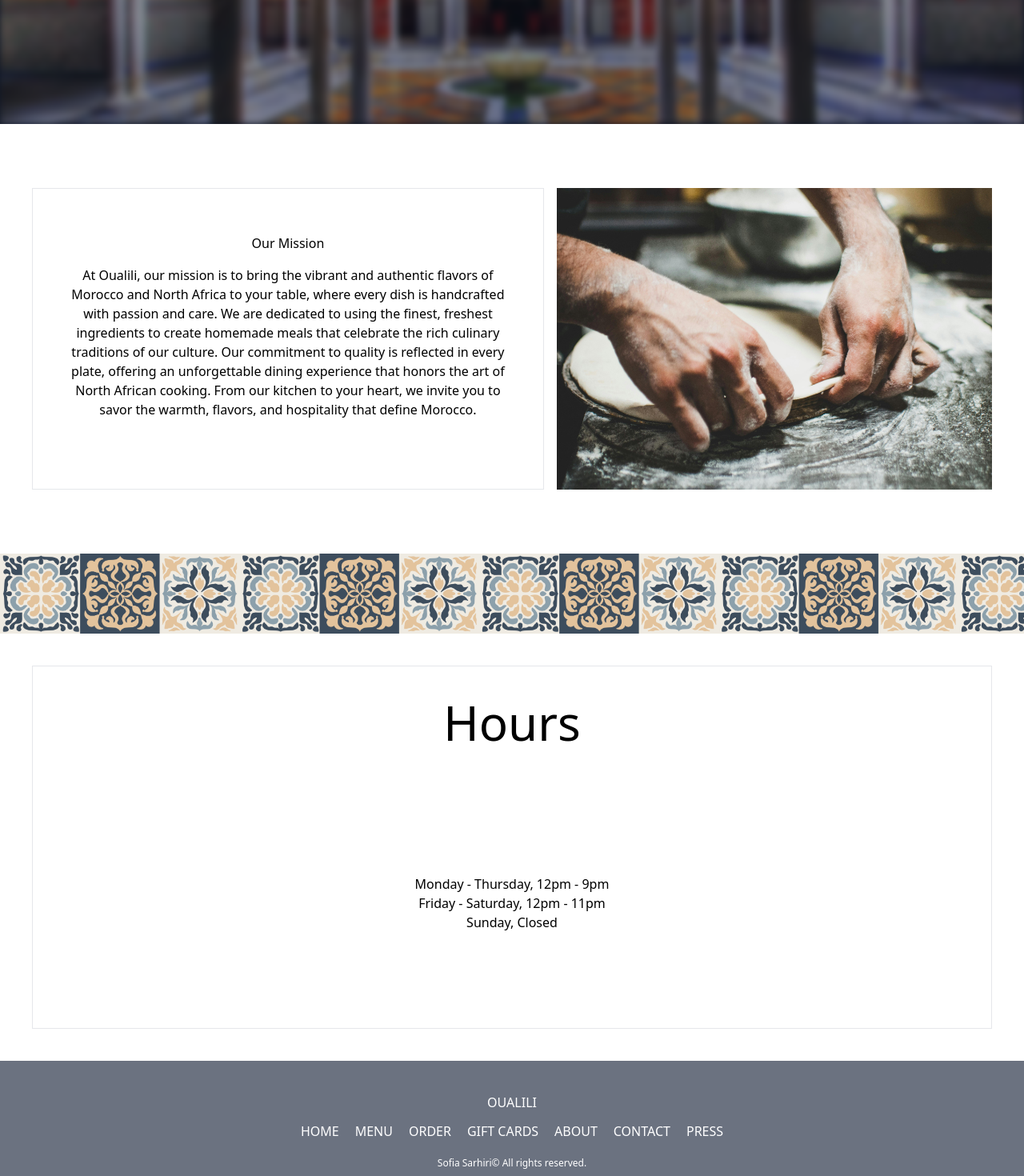
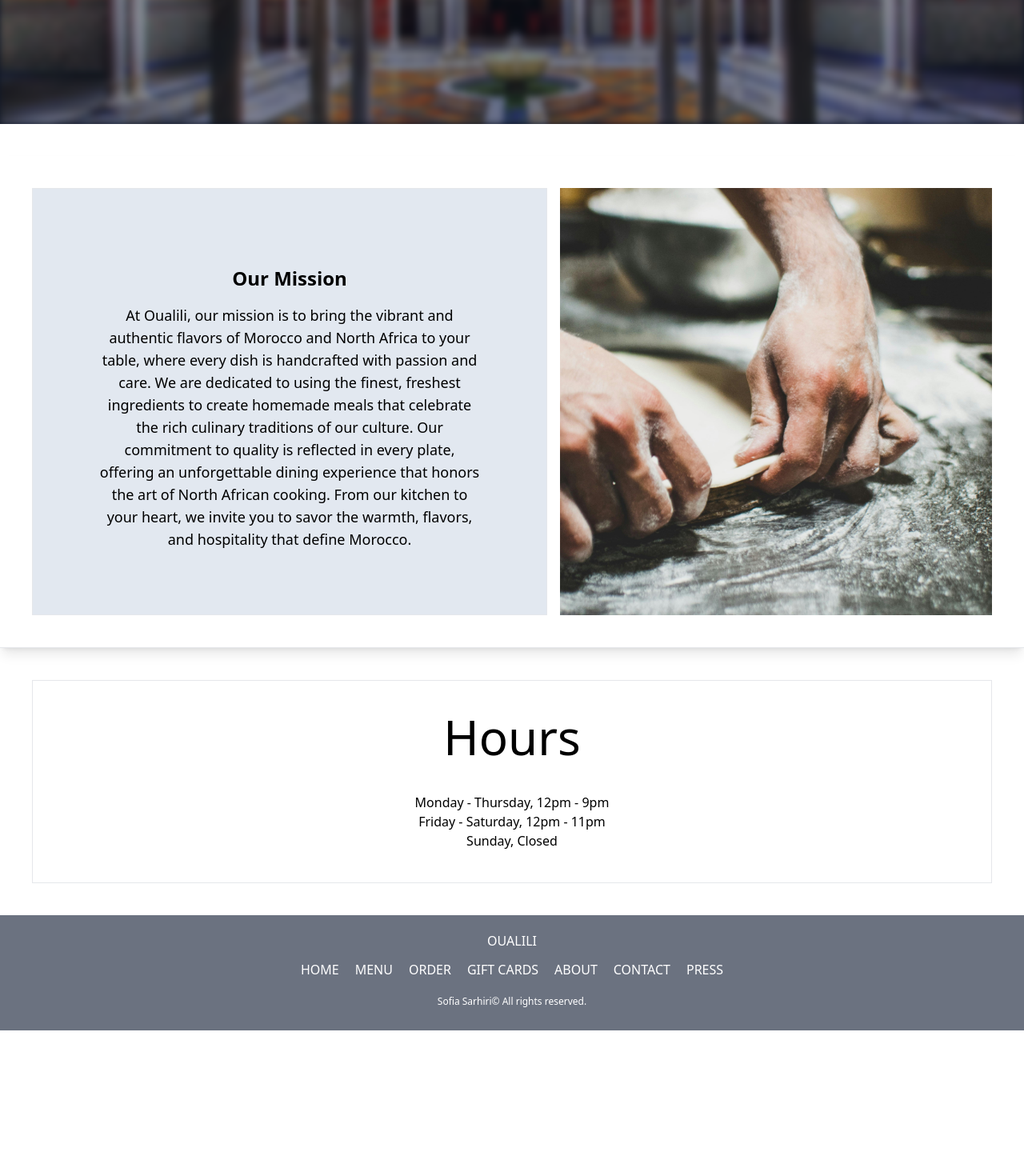
Before and after one commit to sarhiri/restaurant-client, a React (Create React App) app: page /about in a window 1280 px wide. Shown: the part 349-1819 px from the top of the page at 80% size. After the commit the page ends 1637 px from the top, so only its background shows below. Built offline with nearby package versions, Linux system fonts and the light colour scheme.

Commit message:
fonts and about section

```diff
--- a/src/components/CompHead.jsx
+++ b/src/components/CompHead.jsx
@@ -17,7 +17,7 @@ export default function Example() {
       {/* Content */}
       <div className="mx-auto max-w-7xl px-6 lg:px-8">
         <div className="mx-auto max-w-2xl lg:mx-0">
-          <h2 className="lg:text-9xl font-bold font-arabic tracking-tight text-white sm:text-6xl text-center">Contact</h2>
+          <h2 className="lg:text-9xl font-bold font-arabic tracking-tight text-white sm:text-9xl text-center">Contact</h2>
           <p className="mt-6 text-lg leading-8 text-gray-300 text-center">
 
           </p>
--- a/src/components/FoodGrid.jsx
+++ b/src/components/FoodGrid.jsx
@@ -51,7 +51,7 @@ export default function Example() {
                 />
                 {/* Overlay effect */}
                 <div className="absolute inset-0 bg-black opacity-0 transition-opacity duration-300 ease-in-out group-hover:opacity-60 flex items-center justify-center">
-                  <span className="text-white text-lg font-bold opacity-0 group-hover:opacity-100 transition-opacity duration-300 ease-in-out">
+                  <span className="text-white font-play text-lg font-bold opacity-0 group-hover:opacity-100 transition-opacity duration-300 ease-in-out">
                     {product.text}
                   </span>
                 </div>
@@ -63,7 +63,7 @@ export default function Example() {
 
       {/* Order button */}
       <div className="flex justify-center items-center mb-20">
-        <button className="bg-rose-900 hover:bg-rose-200 text-white py-2 px-4 rounded">
+        <button className="bg-rose-900 hover:bg-rose-200 text-white py-2 px-4 rounded gap-2">
           ORDER NOW
         </button>
       </div>
--- a/src/components/Header.jsx
+++ b/src/components/Header.jsx
@@ -22,7 +22,7 @@ export default function Header() {
             Anim aute id magna aliqua ad ad non deserunt sunt. Qui irure qui lorem cupidatat commodo. Elit sunt amet
             fugiat veniam occaecat fugiat aliqua.
           </p> */}
-          <p className="mt-6 text-lg leading-8 text-gray-300">
+          <p className="mt-6 text-lg leading-8 text-gray-300 font-play">
             Anim aute id magna aliqua ad ad non deserunt sunt. Qui irure qui lorem cupidatat commodo. Elit sunt amet
             fugiat veniam occaecat fugiat aliqua.
           </p>
--- a/src/components/Hours.jsx
+++ b/src/components/Hours.jsx
@@ -3,7 +3,7 @@ export default function Hours(){
     <>
     <div className="border m-10">
     <h1 className='text-6xl text-center py-10 '>Hours</h1>
-    <div className="p-20 m-10  text-center">
+    <div className=" pb-10 text-center">
       Monday - Thursday, 12pm - 9pm <br/>
       Friday - Saturday, 12pm - 11pm <br/>
       Sunday, Closed
--- a/src/components/MenuHead.jsx
+++ b/src/components/MenuHead.jsx
@@ -17,7 +17,7 @@ export default function Example() {
       {/* Content */}
       <div className="mx-auto max-w-7xl px-6 lg:px-8">
         <div className="mx-auto max-w-2xl lg:mx-0">
-          <h2 className="lg:text-9xl font-bold font-arabic tracking-tight text-white sm:text-6xl text-center">Menu</h2>
+          <h2 className="lg:text-9xl font-bold font-arabic tracking-tight text-white sm:text-9xl text-center">Menu</h2>
           <p className="mt-6 text-lg leading-8 text-gray-300 text-center">
 
           </p>
--- a/src/components/Mission.jsx
+++ b/src/components/Mission.jsx
@@ -1,14 +1,34 @@
 import bread from '../images/bread.jpg'
+import tiles from '../images/tiles.jpg';
 
 export default function Mission(){
 
     return (
       <>
-      <div className="big-div flex lg:flex-row sm:flex-col justify-center py-10 px-10 gap-4 my-10 ">
+      {/* Tiles beneath the content */}
+      {/* <div
+        className="relative bottom-0 left-0 right-0 m-10"
+        style={{
+          backgroundImage: `url(${tiles})`,
+          backgroundRepeat: 'repeat-x', // Repeats the image horizontally
+          backgroundSize: 'auto 60px', // Ensures the height is 100px
+          height: '60px',
+          // width: 'auto%', // Takes up the full width of the device
+          paddingLeft: '2.5rem', // 10px * 4 (Tailwind's 10 = 2.5rem)
+          paddingRight: '2.5rem', // 10px * 4
+          boxShadow: '0px 4px 10px rgba(0, 0, 0, 0.25)',
+        }}
+      /> */}
+      <div className="big-div flex lg:flex-row sm:flex-col justify-center p-10 gap-4 my-10 border-b shadow-lg ">
         {/* Text container */}
-        <div className="text-div border p-10">
-          <h1 className="text-center p-4">Our Mission</h1>
-          <p className="text-center">At Oualili, our mission is to bring the vibrant and authentic flavors of Morocco and North Africa to your table, where every dish is handcrafted with passion and care. We are dedicated to using the finest, freshest ingredients to create homemade meals that celebrate the rich culinary traditions of our culture. Our commitment to quality is reflected in every plate, offering an unforgettable dining experience that honors the art of North African cooking. From our kitchen to your heart, we invite you to savor the warmth, flavors, and hospitality that define Morocco.</p>
+        <div>
+        <div className="text-div border p-20 bg-slate-200 h-full w-full">
+          <h1 className="text-center p-4 font-semibold text-2xl">Our Mission</h1>
+          <p className="text-center text-lg">At Oualili, our mission is to bring the vibrant and authentic flavors of Morocco and North Africa to your table, where every dish is handcrafted with passion and care. We are dedicated to using the finest, freshest ingredients to create homemade meals that celebrate the rich culinary traditions of our culture. Our commitment to quality is reflected in every plate, offering an unforgettable dining experience that honors the art of North African cooking. From our kitchen to your heart, we invite you to savor the warmth, flavors, and hospitality that define Morocco.</p>
+          {/* Tiles beneath the content */}
+
+        </div>
+
         </div>
         {/* Image container */}
         <div className="img-div ">
@@ -16,13 +36,27 @@ export default function Mission(){
         <img
         alt=""
         src={bread}
-        className="relative inset-0 -z-10  object-right "
+        className="relative inset-0 -z-10 h-full w-full object-cover object-right "
       />
 
 
         </div>
 
       </div>
+       {/* Tiles beneath the content */}
+       {/* <div
+        className="relative bottom-0 left-0 right-0 px-10"
+        style={{
+          backgroundImage: `url(${tiles})`,
+          backgroundRepeat: 'repeat-x', // Repeats the image horizontally
+          backgroundSize: 'auto 60px', // Ensures the height is 100px
+          height: '60px',
+          // width: 'auto%', // Takes up the full width of the device
+          paddingLeft: '2.5rem', // 10px * 4 (Tailwind's 10 = 2.5rem)
+          paddingRight: '2.5rem', // 10px * 4
+          boxShadow: '0px 4px 10px rgba(0, 0, 0, 0.25)',
+        }}
+      /> */}
       </>
     )
 }
--- a/src/components/footer.jsx
+++ b/src/components/footer.jsx
@@ -1,9 +1,22 @@
-// src/components/Footer.js
-import Tiles from '../components/TileRow'
+import tiles from '../images/tiles.jpg';
 
 function Footer() {
   return (
-    <footer className="relative bottom-0 w-full bg-gray-500 text-white text-center pt-10 flex flex-col gap-3">
+    <div className="relative shadow-lg">
+      {/* Tiles above the footer */}
+      {/* <div
+        className="relative"
+        style={{
+          backgroundImage: `url(${tiles})`,
+          backgroundRepeat: 'repeat-x', // Repeats the image horizontally
+          backgroundSize: 'auto 50px', // Ensures the height is 50px
+          height: '50px',
+          width: '100%', // Takes up the full width of the device
+        }}
+      /> */}
+
+      {/* Footer content */}
+      <footer className="w-full bg-gray-500 text-white text-center py-5 flex flex-col gap-3 ">
         <p>OUALILI</p>
         <div className="flex flex-row justify-center gap-5 ">
           <p>HOME</p>
@@ -14,11 +27,9 @@ function Footer() {
           <p>CONTACT</p>
           <p>PRESS</p>
         </div>
-      <p className="text-xs py-2">Sofia Sarhiri©  All rights reserved.</p>
-      {/* <div className="relative bottom-0 w-full">
-      <Tiles />
-      </div> */}
+        <p className="text-xs py-2">Sofia Sarhiri© All rights reserved.</p>
       </footer>
+    </div>
   );
 }
 
--- a/src/index.css
+++ b/src/index.css
@@ -9,3 +9,17 @@
   font-weight: normal;
   font-style: normal;
 }
+
+@font-face {
+  font-family: 'Playfair';
+  src: url('./fonts/PlayfairDisplayMedium-9YKZK.ttf') format('truetype');
+  font-weight: normal;
+  font-style: normal;
+}
+
+@font-face {
+  font-family: 'PlayfairBold';
+  src: url('./fonts/PlayfairDisplayBold-nRv8g.ttf') format('truetype');
+  font-weight: 700;
+  font-style: normal;
+}
--- a/src/pages/About.jsx
+++ b/src/pages/About.jsx
@@ -1,14 +1,14 @@
 import Mission from '../components/Mission'
 import Hours from '../components/Hours';
 import Abouthome from '../components/Abouthome'
-import Tiles from '../components/TileRow'
+
 
 function About () {
   return (
    <>
     <Abouthome />
     <Mission />
-    <Tiles />
+
     <Hours />
    </>
   )
--- a/tailwind.config.js
+++ b/tailwind.config.js
@@ -8,6 +8,8 @@ module.exports = {
     extend: {
       fontFamily: {
         'arabic': ['Ramadhankarim', 'sans-serif'],
+        'play': ['Playfair', 'sans-serif'],
+        'playbold': ['PlayfairBold', 'sans-serif'],
       },
       blur: {
         'extra-light': '1px', // Define a new blur class
```
Also changed, not shown: src/components/Abouthome.jsx (+17 -9 lines), src/components/Ratings.jsx (+6 -5 lines), src/fonts/PlayfairDisplayBold-nRv8g.ttf (added), src/fonts/PlayfairDisplayMedium-9YKZK.ttf (added). Lines whose indentation alone changed are shown as unchanged.
